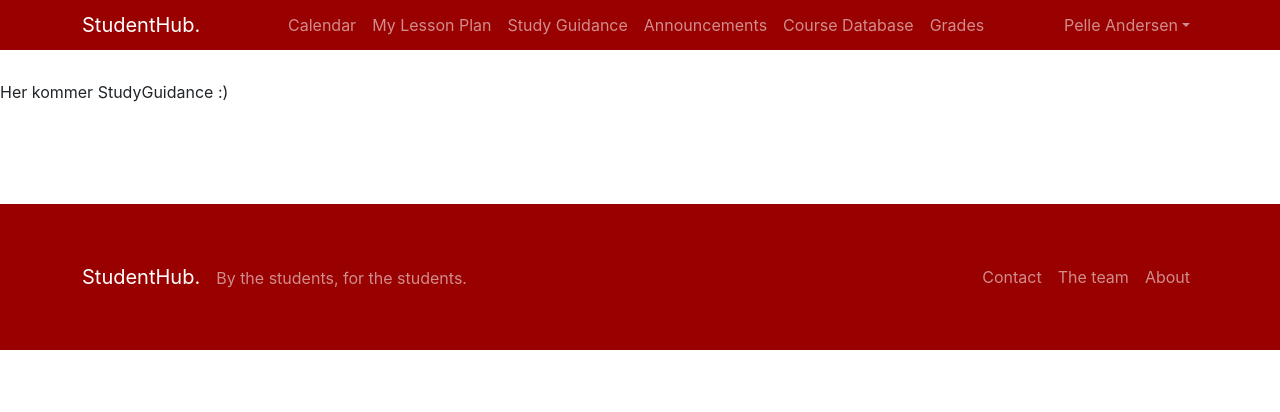
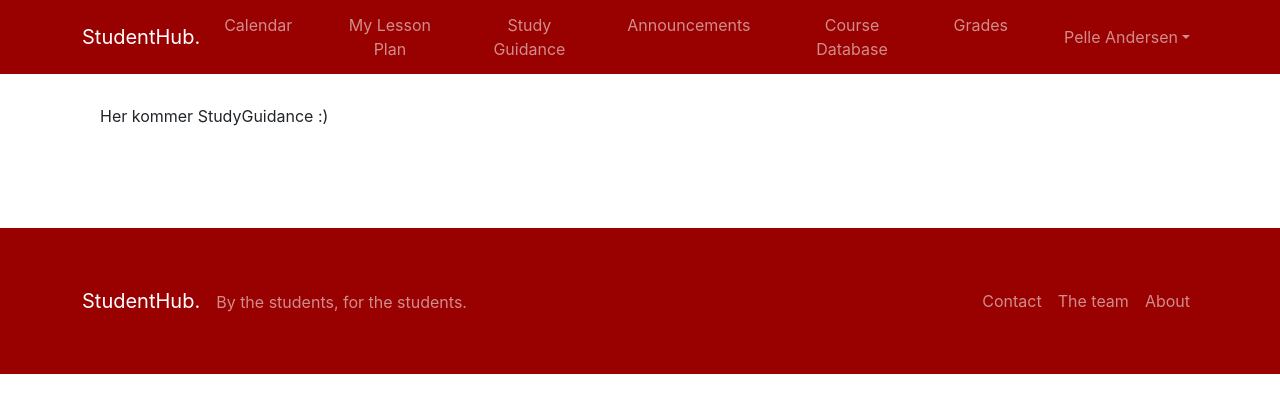
Before and after one commit to sebsinding/StudentHub, a React (Create React App) app: page /StudyGuidance in a window 1280 px wide. Shown: the top 412 px of the page. Built offline with nearby package versions, Linux system fonts and the light colour scheme.

Commit message:
margin side på Outlet, små ændringer NavBarHeader

```diff
--- a/src/Components/Header/NavBarHeader/NavBarHeader.css
+++ b/src/Components/Header/NavBarHeader/NavBarHeader.css
@@ -4,3 +4,7 @@
     padding: 5px;
     background-color: rgb(153,0,0);
 }
+
+.navlink {
+    margin-right: 40px;
+}
--- a/src/Components/Header/NavBarHeader/NavBarHeader.js
+++ b/src/Components/Header/NavBarHeader/NavBarHeader.js
@@ -1,5 +1,21 @@
 import { Container, Navbar, Nav, NavDropdown } from 'react-bootstrap';
 import './NavBarHeader.css';
+
+    // https://cdn.jsdelivr.net/npm/bootstrap@5.1.3/dist/css/bootstrap.min.css
+
+    /* const myNavLink = ({
+        children, style, ...restProps
+    }) => (
+        <Nav.Link
+        {...restProps}
+        style={{
+            backgroundColor: 'white',
+            opacity: 0.9,
+        }}
+        >
+        {children}
+        </Nav.Link>
+    ); */
 
     const NavBarHeader = () => {
         return (
@@ -8,12 +24,12 @@ import './NavBarHeader.css';
                 <Container>
                     <Navbar.Brand href="/Calendar">StudentHub.</Navbar.Brand>
                         <Nav>
-                            <Nav.Link href="/Calendar">Calendar</Nav.Link>
-                            <Nav.Link href="/MyLessonPlan">My Lesson Plan</Nav.Link>
-                            <Nav.Link href="/StudyGuidance">Study Guidance</Nav.Link>
-                            <Nav.Link href="/Announcements">Announcements</Nav.Link>
-                            <Nav.Link href="/CourseDatabase">Course Database</Nav.Link>
-                            <Nav.Link href="/Grades">Grades</Nav.Link>
+                            <Nav.Link className='navlink' href="/Calendar">Calendar</Nav.Link>
+                            <Nav.Link className='navlink' href="/MyLessonPlan">My Lesson Plan</Nav.Link>
+                            <Nav.Link className='navlink' href="/StudyGuidance">Study Guidance</Nav.Link>
+                            <Nav.Link className='navlink' href="/Announcements">Announcements</Nav.Link>
+                            <Nav.Link className='navlink' href="/CourseDatabase">Course Database</Nav.Link>
+                            <Nav.Link className='navlink' href="/Grades">Grades</Nav.Link>
                         </Nav>
                         <Nav>
                             <NavDropdown title="Pelle Andersen">
--- /dev/null
+++ b/src/Components/Layouts/Layout.css
@@ -0,0 +1,4 @@
+
+.sideMargin {
+    margin: 0px 100px;
+}
--- a/src/Components/Layouts/Layout.js
+++ b/src/Components/Layouts/Layout.js
@@ -1,12 +1,15 @@
 import Header from "../Header/Header";
 import Footer from "../Footer/Footer";
 import { Outlet } from "react-router-dom";
+import "./Layout.css";
 
 const Layout = () => {
   return (
     <>
     <Header />
-    <Outlet />
+    <div className="sideMargin">
+      <Outlet />
+    </div>
     <Footer />
     </>
   )
```
